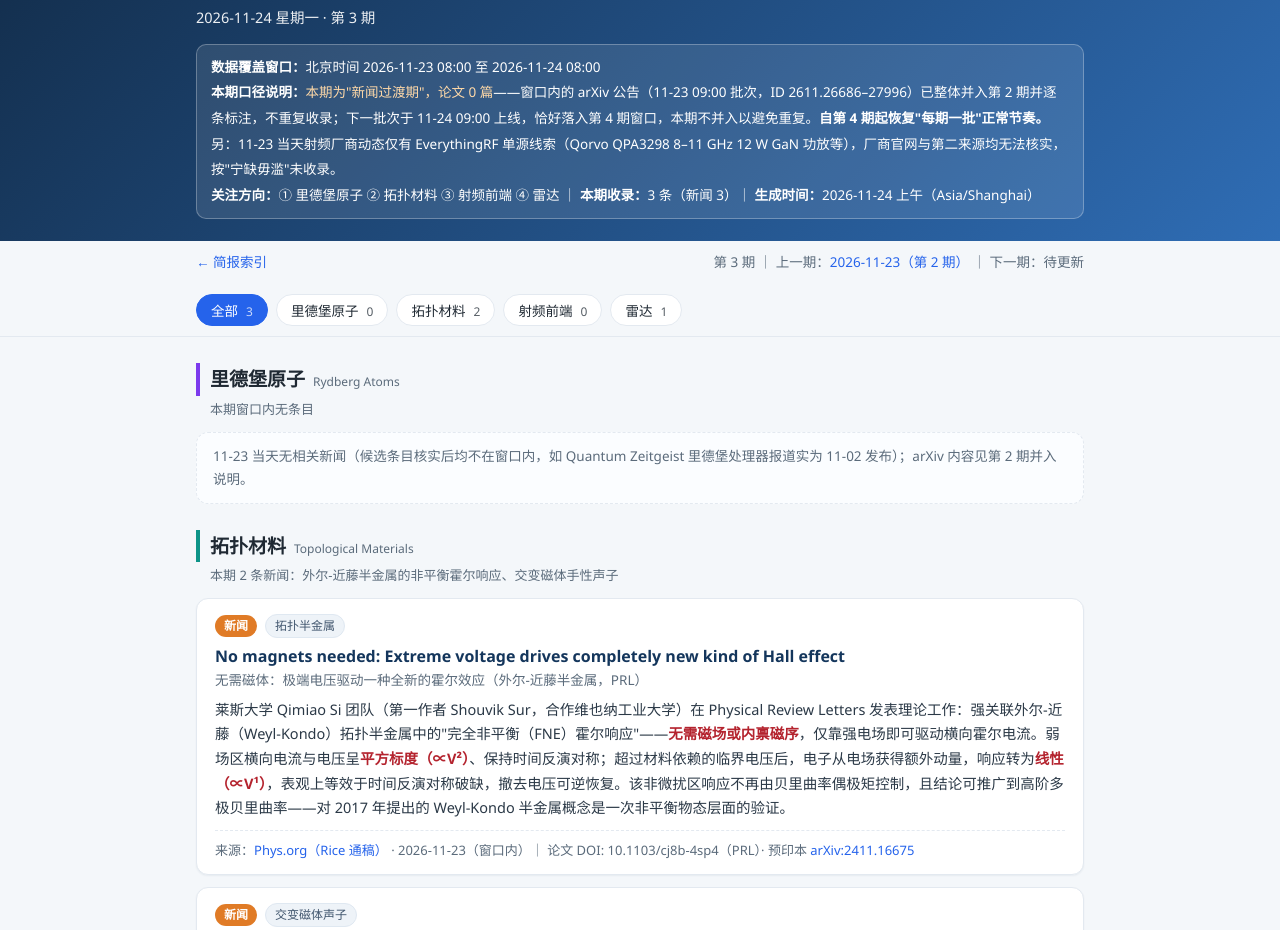
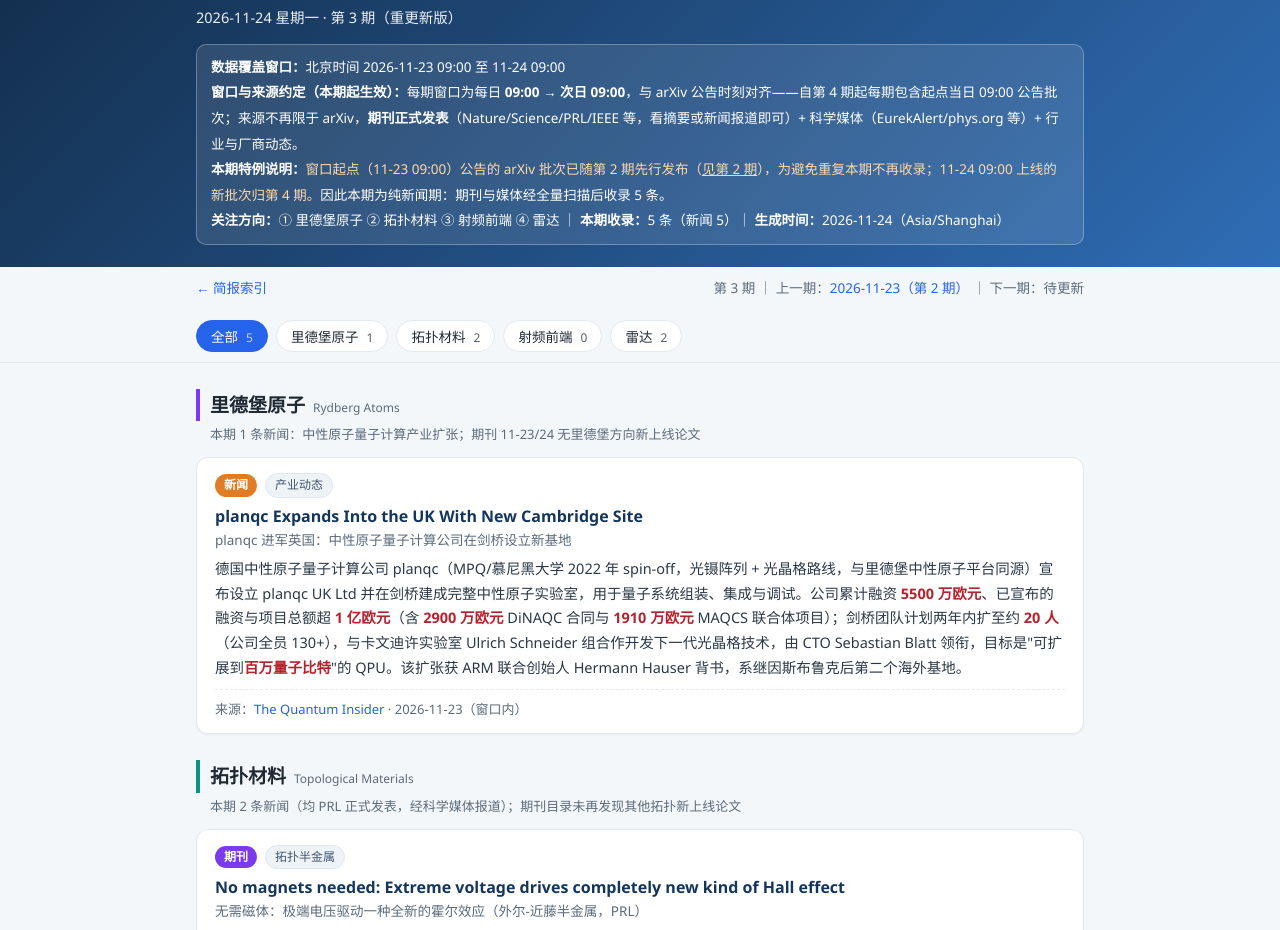
Before and after one commit to ShanyangDiye/frontier-briefing, a plain HTML site: page 2026-11-24.html in a window 1280 px wide. Shown: the part 97-1027 px from the top of the page. Drawn offline with Linux system fonts and the light colour scheme.

Commit message:
update 2026-11-24.html

```diff
--- a/2026-11-24.html
+++ b/2026-11-24.html
@@ -32,6 +32,7 @@ section.domain>.dsub{font-size:13px;color:var(--muted);margin:2px 0 10px;padding
 .badge{font-size:12px;padding:1px 9px;border-radius:999px;color:#fff;font-weight:600}
 .badge.paper{background:#2c6fbb}
 .badge.news{background:#e07b26}
+.badge.journal{background:#7c3aed}
 .chip{font-size:12px;color:#41566e;background:#eef3f8;border:1px solid #dfe8f1;border-radius:999px;padding:1px 9px}
 .item h3{margin:2px 0 6px;font-size:16px;line-height:1.5}
 .item h3 a{color:var(--dark);text-decoration:none}
@@ -53,11 +54,12 @@ footer{max-width:920px;margin:34px auto 0;padding:14px 16px 0;border-top:1px sol
   <div class="hero-inner">
     <div class="kicker">FRONTIER BRIEFING</div>
     <h1>多领域前沿资讯简报</h1>
-    <div class="sub">2026-11-24 星期一 · 第 3 期</div>
+    <div class="sub">2026-11-24 星期一 · 第 3 期（重更新版）</div>
     <div class="meta">
-      <b>数据覆盖窗口：</b>北京时间 2026-11-23 08:00 至 2026-11-24 08:00<br>
-      <b>本期口径说明：</b><span class="warn">本期为"新闻过渡期"，论文 0 篇</span>——窗口内的 arXiv 公告（11-23 09:00 批次，ID 2611.26686–27996）已整体并入第 2 期并逐条标注，不重复收录；下一批次于 11-24 09:00 上线，恰好落入第 4 期窗口，本期不并入以避免重复。<b>自第 4 期起恢复"每期一批"正常节奏。</b>另：11-23 当天射频厂商动态仅有 EverythingRF 单源线索（Qorvo QPA3298 8–11 GHz 12 W GaN 功放等），厂商官网与第二来源均无法核实，按"宁缺毋滥"未收录。<br>
-      <b>关注方向：</b>① 里德堡原子 ② 拓扑材料 ③ 射频前端 ④ 雷达 ｜ <b>本期收录：</b>3 条（新闻 3）｜ <b>生成时间：</b>2026-11-24 上午（Asia/Shanghai）
+      <b>数据覆盖窗口：</b>北京时间 2026-11-23 09:00 至 11-24 09:00<br>
+      <b>窗口与来源约定（本期起生效）：</b>每期窗口为每日 <b>09:00 → 次日 09:00</b>，与 arXiv 公告时刻对齐——自第 4 期起每期包含起点当日 09:00 公告批次；来源不再限于 arXiv，<b>期刊正式发表</b>（Nature/Science/PRL/IEEE 等，看摘要或新闻报道即可）+ 科学媒体（EurekAlert/phys.org 等）+ 行业与厂商动态。<br>
+      <b>本期特例说明：</b><span class="warn">窗口起点（11-23 09:00）公告的 arXiv 批次已随第 2 期先行发布（<a href="2026-11-23.html" style="color:#ffd9a8">见第 2 期</a>），为避免重复本期不再收录；11-24 09:00 上线的新批次归第 4 期。</span>因此本期为纯新闻期：期刊与媒体经全量扫描后收录 5 条。<br>
+      <b>关注方向：</b>① 里德堡原子 ② 拓扑材料 ③ 射频前端 ④ 雷达 ｜ <b>本期收录：</b>5 条（新闻 5）｜ <b>生成时间：</b>2026-11-24（Asia/Shanghai）
     </div>
   </div>
 </header>
@@ -82,24 +84,30 @@ footer{max-width:920px;margin:34px auto 0;padding:14px 16px 0;border-top:1px sol
 <!-- ============ 里德堡原子 ============ -->
 <section class="domain" data-key="rydberg" style="--accent:#7c3aed">
   <h2>里德堡原子 <span class="en">Rydberg Atoms</span></h2>
-  <p class="dsub">本期窗口内无条目</p>
-  <div class="empty">11-23 当天无相关新闻（候选条目核实后均不在窗口内，如 Quantum Zeitgeist 里德堡处理器报道实为 11-02 发布）；arXiv 内容见第 2 期并入说明。</div>
+  <p class="dsub">本期 1 条新闻：中性原子量子计算产业扩张；期刊 11-23/24 无里德堡方向新上线论文</p>
+
+  <article class="item">
+    <div class="top"><span class="badge news">新闻</span><span class="chip">产业动态</span></div>
+    <h3><a href="https://thequantuminsider.com/2026/11/23/planqc-expands-into-the-uk-with-new-cambridge-site/">planqc Expands Into the UK With New Cambridge Site</a><span class="zh">planqc 进军英国：中性原子量子计算公司在剑桥设立新基地</span></h3>
+    <p class="sum">德国中性原子量子计算公司 planqc（MPQ/慕尼黑大学 2022 年 spin-off，光镊阵列 + 光晶格路线，与里德堡中性原子平台同源）宣布设立 planqc UK Ltd 并在剑桥建成完整中性原子实验室，用于量子系统组装、集成与调试。公司累计融资 <b>5500 万欧元</b>、已宣布的融资与项目总额超 <b>1 亿欧元</b>（含 <b>2900 万欧元</b> DiNAQC 合同与 <b>1910 万欧元</b> MAQCS 联合体项目）；剑桥团队计划两年内扩至约 <b>20 人</b>（公司全员 130+），与卡文迪许实验室 Ulrich Schneider 组合作开发下一代光晶格技术，由 CTO Sebastian Blatt 领衔，目标是"可扩展到<b>百万量子比特</b>"的 QPU。该扩张获 ARM 联合创始人 Hermann Hauser 背书，系继因斯布鲁克后第二个海外基地。</p>
+    <p class="meta">来源：<a href="https://thequantuminsider.com/2026/11/23/planqc-expands-into-the-uk-with-new-cambridge-site/">The Quantum Insider</a> · 2026-11-23（窗口内）</p>
+  </article>
 </section>
 
 <!-- ============ 拓扑材料 ============ -->
 <section class="domain" data-key="topo" style="--accent:#0d9488">
   <h2>拓扑材料 <span class="en">Topological Materials</span></h2>
-  <p class="dsub">本期 2 条新闻：外尔-近藤半金属的非平衡霍尔响应、交变磁体手性声子</p>
+  <p class="dsub">本期 2 条新闻（均 PRL 正式发表，经科学媒体报道）；期刊目录未再发现其他拓扑新上线论文</p>
 
   <article class="item">
-    <div class="top"><span class="badge news">新闻</span><span class="chip">拓扑半金属</span></div>
+    <div class="top"><span class="badge journal">期刊</span><span class="chip">拓扑半金属</span></div>
     <h3><a href="https://phys.org/news/2026-11-magnets-extreme-voltage-kind-hall.html">No magnets needed: Extreme voltage drives completely new kind of Hall effect</a><span class="zh">无需磁体：极端电压驱动一种全新的霍尔效应（外尔-近藤半金属，PRL）</span></h3>
     <p class="sum">莱斯大学 Qimiao Si 团队（第一作者 Shouvik Sur，合作维也纳工业大学）在 Physical Review Letters 发表理论工作：强关联外尔-近藤（Weyl-Kondo）拓扑半金属中的"完全非平衡（FNE）霍尔响应"——<b>无需磁场或内禀磁序</b>，仅靠强电场即可驱动横向霍尔电流。弱场区横向电流与电压呈<b>平方标度（∝V²）</b>、保持时间反演对称；超过材料依赖的临界电压后，电子从电场获得额外动量，响应转为<b>线性（∝V¹）</b>，表观上等效于时间反演对称破缺，撤去电压可逆恢复。该非微扰区响应不再由贝里曲率偶极矩控制，且结论可推广到高阶多极贝里曲率——对 2017 年提出的 Weyl-Kondo 半金属概念是一次非平衡物态层面的验证。</p>
     <p class="meta">来源：<a href="https://phys.org/news/2026-11-magnets-extreme-voltage-kind-hall.html">Phys.org（Rice 通稿）</a> · 2026-11-23（窗口内）｜ 论文 DOI: 10.1103/cj8b-4sp4（PRL）· 预印本 <a href="https://arxiv.org/abs/2411.16675">arXiv:2411.16675</a></p>
   </article>
 
   <article class="item">
-    <div class="top"><span class="badge news">新闻</span><span class="chip">交变磁体声子</span></div>
+    <div class="top"><span class="badge journal">期刊</span><span class="chip">交变磁体声子</span></div>
     <h3><a href="https://phys.org/news/2026-11-theoretical-atomic-oscillation-cloverleaf-symmetry.html">Theoretical model describes a new type of atomic oscillation with cloverleaf symmetry in altermagnets</a><span class="zh">理论模型预言交变磁体中具有"四叶草"对称性的新型原子振荡（PRL）</span></h3>
     <p class="sum">德国马丁路德大学哈勒（MLU）联合明斯特大学在 PRL 发表纯理论预测（DOI: 10.1103/r43h-ch8r）：交变磁体（altermagnets，2019 年发现的磁序新类别）中存在"d 波"手性声子——原子绕平衡位置的旋转振荡在动量空间形成<b>四叶（d 波）对称织构</b>，并给出严格的手性选择定则：<b>右旋自旋波仅与右旋声子耦合、左旋仅与左旋耦合</b>。由此提出"声子角动量分离器"概念：<b>仅改变温度</b>即可分选不同手性的声子，并可用外加磁场调控，长远目标是免电流的声子信息传输以降低能耗。属拓扑磁体近邻方向（动量空间织构与磁振子-声子杂化）。</p>
     <p class="meta">来源：<a href="https://phys.org/news/2026-11-theoretical-atomic-oscillation-cloverleaf-symmetry.html">Phys.org（MLU 通稿）</a> · 2026-11-23（窗口内）｜ 论文 DOI: 10.1103/r43h-ch8r（PRL）</p>
@@ -109,14 +117,14 @@ footer{max-width:920px;margin:34px auto 0;padding:14px 16px 0;border-top:1px sol
 <!-- ============ 射频前端 ============ -->
 <section class="domain" data-key="rf" style="--accent:#ea580c">
   <h2>射频前端 <span class="en">RF Front-End</span></h2>
-  <p class="dsub">本期窗口内无条目</p>
-  <div class="empty">论文批次未上线（见页首口径说明）；11-23 当天厂商动态仅有 EverythingRF 单源线索（Qorvo QPA3298 8–11 GHz 12 W GaN 功放、APITech 6–18 GHz 40 W SSPA 等），厂商官网与第二来源均无法核实，按"宁缺毋滥"未收录，待核实后随下期回补。</div>
+  <p class="dsub">本期窗口内无可坐实条目</p>
+  <div class="empty">EverythingRF 候选（Qorvo QPA3298 8–11 GHz 12 W GaN 功放、APITech 6–18 GHz 40 W SSPA、Plexus 40 GHz GaAs 数字步进衰减器等）经二次核实仍无法坐实：厂商官网访问被限流（429/403）、精确搜索无独立结果、Mouser/Digi-Key 无可见上架记录；Plexus 相关衰减器产品线疑似已并入 Spectrum Control。IEEE 期刊 TOC 因搜索服务限流未能完成核查。已顺延至第 4 期重查（分销商上架即为最佳第二来源）。</div>
 </section>
 
 <!-- ============ 雷达 ============ -->
 <section class="domain" data-key="radar" style="--accent:#2563eb">
   <h2>雷达 <span class="en">Radar</span></h2>
-  <p class="dsub">本期 1 条新闻：荷兰军用空管雷达体系升级（窗口内唯一可溯源动态）</p>
+  <p class="dsub">本期 2 条新闻：荷兰军用空管雷达体系升级、DroneShield 反无人机系统达成 IOC</p>
 
   <article class="item">
     <div class="top"><span class="badge news">新闻</span><span class="chip">军用空管雷达</span></div>
@@ -124,12 +132,19 @@ footer{max-width:920px;margin:34px auto 0;padding:14px 16px 0;border-top:1px sol
     <p class="sum">荷兰国防物资与 IT 司令部（COMMIT）11-23 授予泰雷兹交钥匙合同（金额未披露），更新荷兰军用空管雷达体系，涵盖供货、安装、调试与多年期维护。主设备为 <b>STAR NG 型 S 波段一次监视雷达</b>，可探测高速/低速目标及无人机等极小目标，具备抗电子干扰、风电场杂波抑制与测高能力；配套 <b>RSM NG 型 L 波段二次监视雷达</b>，作用距离达 <b>256 海里（约 474 km）</b>，兼容 Modes 1/2/3/A/C 与 Mode S 敌我识别并支持 ADS-B。系统替换老化装备、复用军民两用机场基础设施，满足 EUROCONTROL/EASA/ICAO 标准；荷兰成为继法国、英国、罗马尼亚之后<b>第四个</b>采用该系列的北约国家。</p>
     <p class="meta">来源：<a href="https://www.edrmagazine.eu/royal-netherlands-air-space-force-selects-thales-to-modernise-military-air-traffic-control-radar-systems">EDR Magazine</a> · 2026-11-23（窗口内）｜ 参数互证：Airforce Technology</p>
   </article>
+
+  <article class="item">
+    <div class="top"><span class="badge news">新闻</span><span class="chip">反无人机雷达</span></div>
+    <h3><a href="https://drasticnews.com/droneshield-reports-initial-operational-capability-for-counter-uas-system-supporting-jiatf-401/">DroneShield reports initial operational capability for counter-UAS system supporting JIATF-401</a><span class="zh">DroneShield 反无人机系统（雷达采用 Echodyne EchoShield）为美 JIATF-401 达成初步作战能力</span></h3>
+    <p class="sum">DroneShield 宣布其面向美国国防部联合跨机构特遣队 <b>JIATF-401</b> 的分层固定阵地反无人机（C-UAS）方案达成<b>初始作战能力（IOC）</b>：以 DroneShield 射频侦测设备与 Echodyne <b>EchoShield</b> 雷达组合实现"射频 + 雷达"双重探测与态势感知。EchoShield 为 <b>K 波段（约 24 GHz）</b>固态电扫描阵列（ESA）精密跟踪雷达，按厂商公开指标可对 Group 1 微小型无人机实现约 <b>1.5 km</b>、对更大目标约 <b>3 km</b> 的探测与跟踪。系统套数、合同金额与部署地点未披露。原文日期线 11-24 未含时刻，按窗口内沿收录。</p>
+    <p class="meta">来源：<a href="https://drasticnews.com/droneshield-reports-initial-operational-capability-for-counter-uas-system-supporting-jiatf-401/">Drastic News</a> · 2026-11-24（窗口内沿）</p>
+  </article>
 </section>
 
 </main>
 
 <footer>
-  多领域前沿资讯简报 · 第 3 期（2026-11-24）｜ 数据来源：arXiv API 与公开新闻检索，条目均附原文链接 ｜ 由 ZCode 在对话中按需生成<br>
+  多领域前沿资讯简报 · 第 3 期（2026-11-24）｜ 数据来源：期刊发表信息、科学媒体与行业新闻检索，条目均附原文链接 ｜ 由 ZCode 在对话中按需生成<br>
   <a href="index.html">返回索引</a> ｜ <a href="2026-11-23.html">上一期（第 2 期）</a>
 </footer>
 
```
